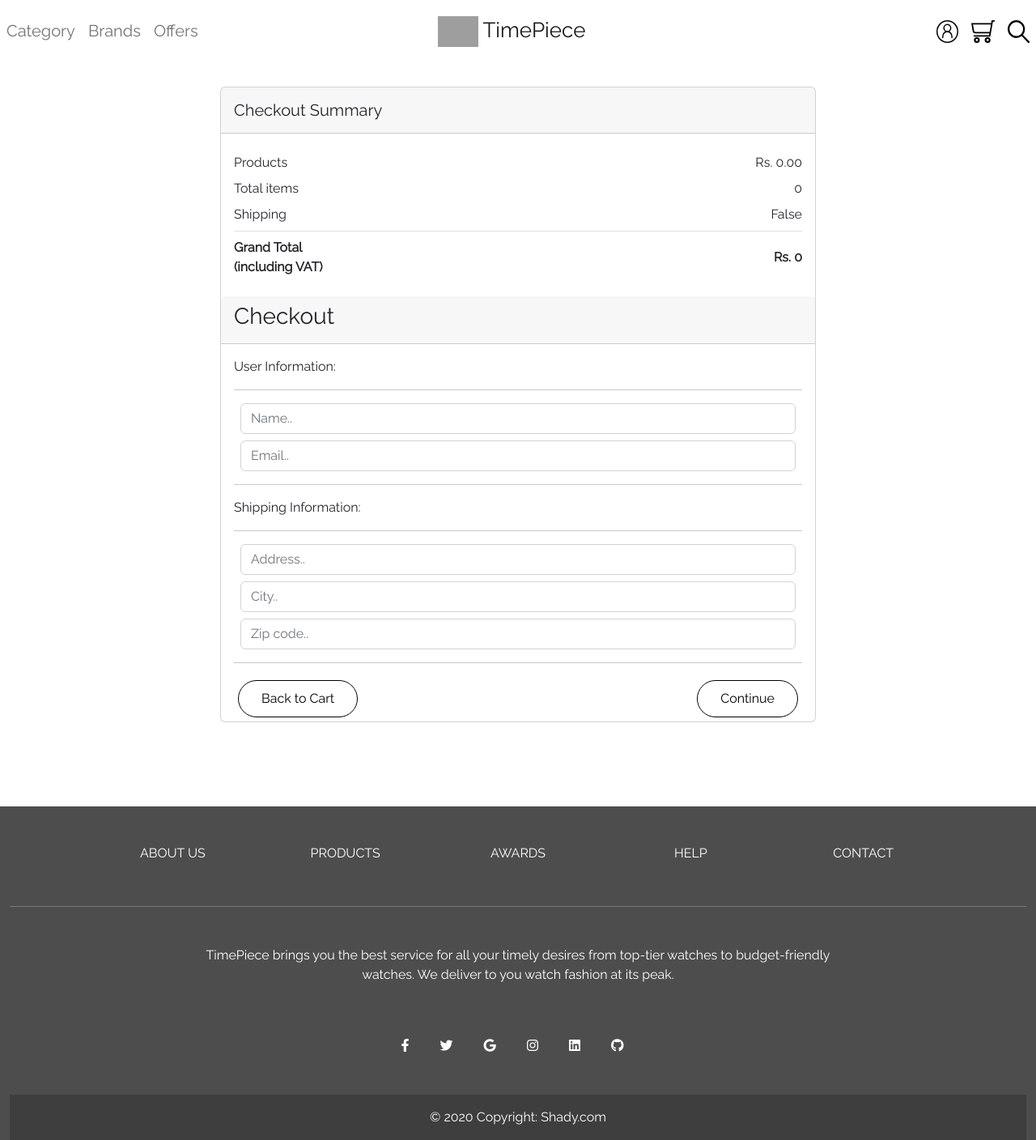
After one commit to RahulShakya7/TimePiece, a Django app: page /checkout/ in a window 1280 px wide. The commit adds this page. Shown: the whole page at 81% size. Run offline with Django 4.2, Linux system fonts and the light colour scheme; some libraries are stand-ins or nearby versions; grey boxes are pictures that could not be loaded.

Commit message:
cart done

```diff
--- /dev/null
+++ b/Timepiece/shop/templates/shop/checkout.html
@@ -0,0 +1,148 @@
+{% extends 'shop/main.html' %}
+{% load static %}
+
+{% block content %}
+<script src="https://unpkg.com/@popperjs/core@2"></script>
+<link href="https://cdn.jsdelivr.net/npm/bootstrap@5.2.0/dist/css/bootstrap.min.css" rel="stylesheet" integrity="sha384-gH2yIJqKdNHPEq0n4Mqa/HGKIhSkIHeL5AyhkYV8i59U5AR6csBvApHHNl/vI1Bx" crossorigin="anonymous">
+
+<section class="h-100 gradient-custom">
+  <div class="container py-2">
+    <div class="row d-flex justify-content-center my-4">
+      <div class="col-md-8">
+        <div class="card mb-4">
+          <div class="card-header py-3">
+            <h5 class="mb-0">Checkout Summary</h5>
+          </div>
+          <div class="card-body">
+            <ul class="list-group list-group-flush">
+              <li
+                class="list-group-item d-flex justify-content-between align-items-center border-0 px-0 pb-0">
+                Products
+                <span>Rs. {{ order.get_cart_total|floatformat:2 }}</span>
+              </li>
+              <li
+                class="list-group-item d-flex justify-content-between align-items-center border-0 px-0 pb-0">
+                Total items
+                <span>{{ order.get_cart_items }}</span>
+              </li>
+              <li class="list-group-item d-flex justify-content-between align-items-center px-0">
+                Shipping
+                <span>{{ order.shipping }}</span>
+              </li>
+              <li
+                class="list-group-item d-flex justify-content-between align-items-center border-0 px-0">
+                <div>
+                  <strong>Grand Total</strong>
+                  <strong>
+                    <p class="mb-0">(including VAT)</p>
+                  </strong>
+                </div>
+                <span><strong>Rs. {{ order.get_cart_total }}</strong></span>
+              </li>
+            </ul>
+          </div>
+          <div class="col">
+            <div class="card-header">
+              <h3>Checkout</h3>
+            </div>
+            <div class="card-body" id="form-wrapper">
+              <form id="form">
+                <div id="user-info">
+                  <p>User Information:</p>
+                  <hr>
+                  <div class="form-field m-2 ">
+                    <input required class="form-control" type="text" name="name" placeholder="Name..">
+                  </div>
+                  <div class="form-field m-2">
+                    <input required class="form-control" type="email" name="email" placeholder="Email..">
+                  </div>
+                </div>
+
+                <div id="shipping-info m-2">
+                  <hr>
+                  <p>Shipping Information:</p>
+                  <hr>
+                  <div class="form-field m-2">
+                    <input class="form-control" type="text" name="address" placeholder="Address..">
+                  </div>
+                  <div class="form-field m-2">
+                    <input class="form-control" type="text" name="city" placeholder="City..">
+                  </div>
+                  <div class="form-field m-2">
+                    <input class="form-control" type="text" name="zipcode" placeholder="Zip code..">
+                  </div>
+                </div>
+
+                <hr>
+                <a  style="float:left; margin:5px;" class="btn btn-success" href="{% url 'cart' %}">Back to Cart</a>
+                <input style="float:right; margin:5px;" id="form-button" class="btn btn-success btn-block" type="submit" value="Continue">
+              </form>
+            </div>
+          </div>
+          <div class="box-element visually-hidden" id="payment-info">
+            <div class="card mb-4">
+              <div class="card-body">
+                  <p><strong>We accept</strong></p>
+                  <img class="me-2" width="45px"
+                  src="https://mdbcdn.b-cdn.net/wp-content/plugins/woocommerce-gateway-stripe/assets/images/visa.svg"
+                  alt="Visa" />
+                  <img class="me-2" width="45px"
+                  src="https://mdbcdn.b-cdn.net/wp-content/plugins/woocommerce-gateway-stripe/assets/images/mastercard.svg"
+                  alt="Mastercard" />
+                  <img class="me-2" width="45px"
+                  src="https://laz-img-cdn.alicdn.com/tfs/TB1EdzsDuT2gK0jSZFvXXXnFXXa-160-160.png"
+                  alt="Esewa" />
+                  <img class="me-2" width="45px"
+                  src="https://img.alicdn.com/imgextra/i3/O1CN01GaQVms1nW11zYRPE8_!!6000000005096-2-tps-80-80.png"
+                  alt="IME Pay" />
+              </div>
+              <div class="me-auto ms-auto mb-4">
+                <button class = "btn btn-primary mt-3" id="make-payment">Make Payment</button>
+              </div>
+            </div>
+          </div>
+        </div>
+      </div>
+    </div>
+  </div>
+</section>
+
+<script text="text/javascript">
+    var shipping = '{{ order.shipping }}'
+
+    if(shipping == 'False'){
+      document.getElementById('shipping-info').innerHTML = ''
+    }
+
+    if(user != 'AnonymousUser'){
+      document.getElementById('user-info').innerHTML = ''
+    }
+
+    if(shipping == 'False' && user != 'AnonymousUser'){
+      //Hide checckout summary form
+      document.getElementById('form-wrapper').classList.add('visually-hidden')
+      //Logged in user buys
+      document.getElementById('payment-info').classList.add('visually-hidden')
+    }
+
+    var form = document.getElementById('form')
+    form.addEventListener('submit', function(e){
+      e.preventDefault()
+      console.log('form submitted')
+      document.getElementById('form-button').classList.add("visually-hidden");
+      document.getElementById('payment-info').classList.remove("visually-hidden");
+    })
+
+    document.getElementById('payment-info').addEventListener('click', function(e){
+      submitFormData()
+    })
+
+    function submitFormData(){
+      console.log("data submitted")
+    }
+</script>
+
+<script src="https://cdn.jsdelivr.net/npm/@popperjs/core@2.11.5/dist/umd/popper.min.js" integrity="sha384-Xe+8cL9oJa6tN/veChSP7q+mnSPaj5Bcu9mPX5F5xIGE0DVittaqT5lorf0EI7Vk" crossorigin="anonymous"></script>
+<script src="https://cdn.jsdelivr.net/npm/bootstrap@5.2.0/dist/js/bootstrap.min.js" integrity="sha384-ODmDIVzN+pFdexxHEHFBQH3/9/vQ9uori45z4JjnFsRydbmQbmL5t1tQ0culUzyK" crossorigin="anonymous"></script>
+
+{% endblock content %}
--- a/Timepiece/shop/templates/shop/home.html
+++ b/Timepiece/shop/templates/shop/home.html
@@ -137,9 +137,8 @@
 
   <!-- <script href="index.js"></script>
   <script href="jquery-3.6.0.js"></script> -->
-  <script type="text/javascript"> var user = '{{ request.user }}' </script>
+
   <script src="https://unpkg.com/isotope-layout@3/dist/isotope.pkgd.js"></script>
-
   <script src="https://cdn.jsdelivr.net/npm/@popperjs/core@2.11.5/dist/umd/popper.min.js" integrity="sha384-Xe+8cL9oJa6tN/veChSP7q+mnSPaj5Bcu9mPX5F5xIGE0DVittaqT5lorf0EI7Vk" crossorigin="anonymous"></script>
   <script src="https://cdn.jsdelivr.net/npm/bootstrap@5.2.0/dist/js/bootstrap.min.js" integrity="sha384-ODmDIVzN+pFdexxHEHFBQH3/9/vQ9uori45z4JjnFsRydbmQbmL5t1tQ0culUzyK" crossorigin="anonymous"></script>
 
--- a/Timepiece/shop/templates/shop/main.html
+++ b/Timepiece/shop/templates/shop/main.html
@@ -11,6 +11,27 @@
     <link href="https://cdnjs.cloudflare.com/ajax/libs/font-awesome/6.1.1/css/all.min.css" rel="stylesheet">
     <link href="https://fonts.googleapis.com/css2?family=Raleway&display=swap" rel="stylesheet">
     <link href="https://cdn.jsdelivr.net/npm/bootstrap@5.2.0/dist/css/bootstrap.min.css" rel="stylesheet" integrity="sha384-gH2yIJqKdNHPEq0n4Mqa/HGKIhSkIHeL5AyhkYV8i59U5AR6csBvApHHNl/vI1Bx" crossorigin="anonymous">
+
+    <script type="text/javascript">
+        var user = '{{ request.user }}'
+
+        function getCookie(name) {
+                let cookieValue = null;
+                if (document.cookie && document.cookie !== '') {
+                    const cookies = document.cookie.split(';');
+                    for (let i = 0; i < cookies.length; i++) {
+                        const cookie = cookies[i].trim();
+                        // Does this cookie string begin with the name we want?
+                        if (cookie.substring(0, name.length + 1) === (name + '=')) {
+                            cookieValue = decodeURIComponent(cookie.substring(name.length + 1));
+                            break;
+                    }
+                }
+            }
+            return cookieValue;
+        }
+        const csrftoken = getCookie('csrftoken');
+    </script>
 </head>
 <body>
 
@@ -54,6 +75,7 @@
 
         <li class="nav-item">
           <a class="nav-link" href="/cart"><img src="{% static 'images/navicons/cart.svg' %}" alt=""></a>
+          <!-- <p id="cart-total">0</p> -->
         </li>
 
         <li class="nav-item active">
@@ -177,6 +199,8 @@
   <!-- Footer end -->
 
   <script type="text/javascript" src="{% static 'js/cart.js' %}"></script>
+
+
   <script src="https://unpkg.com/isotope-layout@3/dist/isotope.pkgd.js"></script>
   <script src="https://cdn.jsdelivr.net/npm/bootstrap@5.2.0/dist/js/bootstrap.bundle.min.js" integrity="sha384-A3rJD856KowSb7dwlZdYEkO39Gagi7vIsF0jrRAoQmDKKtQBHUuLZ9AsSv4jD4Xa" crossorigin="anonymous"></script>
   <script src="https://code.jquery.com/jquery-3.3.1.slim.min.js" integrity="sha384-q8i/X+965DzO0rT7abK41JStQIAqVgRVzpbzo5smXKp4YfRvH+8abtTE1Pi6jizo" crossorigin="anonymous"></script>
--- a/Timepiece/shop/urls.py
+++ b/Timepiece/shop/urls.py
@@ -4,7 +4,8 @@ from . import views
 urlpatterns = [
     path('', views.home, name="home"),
     path('cart/', views.cart, name="cart"),
+    path('checkout/', views.checkout, name="checkout"),
     path('category/', views.category, name="category"),
     path('login', views.login, name="login"),
-    path('update_item/', views.updateItem, name="update_item"),
+    path('update_item/', views.updateItem, name="update"),
 ]
--- a/Timepiece/shop/views.py
+++ b/Timepiece/shop/views.py
@@ -1,11 +1,25 @@
+from multiprocessing import context
 from django.shortcuts import render
 from django.http import JsonResponse
 from .models import *
+import json
 
 # Create your views here.
 def home(request):
+    if request.user.is_authenticated:
+        customer = request.user.customer
+        order, created = Order.objects.get_or_create(customer=customer, complete=False)
+        items = order.orderitem_set.all()
+        cartItems = order.get_cart_items
+    else:
+        items = []
+        order = {'get_cart_total': 0, 'get_cart_items': 0, 'shipping': False}
+        cartItems = order['get_cart_items']
+
+    context = {'items': items, 'order': order}
+
     products = Product.objects.all()
-    context = {'products': products}
+    context = {'products': products, 'cartItems': cartItems}
     return render(request, 'shop/home.html', context)
 
 def category(request):
@@ -21,13 +35,51 @@ def cart(request):
         customer = request.user.customer
         order, created = Order.objects.get_or_create(customer=customer, complete=False)
         items = order.orderitem_set.all()
+        cartItems = order.get_cart_items
     else:
         items = []
-        order = {'get_cart_total': 0, 'get_cart_items': 0}
+        order = {'get_cart_total': 0, 'get_cart_items': 0, 'shipping': False}
+        cartItems = order['get_cart_items']
 
-    context = {'items': items, 'order': order}
+    context = {'items': items, 'order': order, 'cartItems': cartItems}
 
     return render(request, 'shop/cart.html', context)
 
 def updateItem(request):
-    return JsonResponse('Item added', safe=False)
+    data = json.loads(request.body)
+    productId = data['productId']
+    action = data['action']
+    print('Action:', action)
+    print('Product:', productId)
+
+    customer = request.user.customer
+    product = Product.objects.get(id=productId)
+    order, created = Order.objects.get_or_create(customer=customer, complete=False)
+    orderItem, created = OrderItem.objects.get_or_create(order=order, product=product)
+
+    if action == 'add':
+        orderItem.quantity = (orderItem.quantity + 1)
+    elif action == 'remove':
+        orderItem.quantity = (orderItem.quantity - 1)
+
+    orderItem.save()
+
+    if orderItem.quantity <= 0:
+        orderItem.delete()
+
+    return JsonResponse('Item was Added', safe=False)
+
+def checkout(request):
+    if request.user.is_authenticated:
+        customer = request.user.customer
+        order, created = Order.objects.get_or_create(customer=customer, complete=False)
+        items = order.orderitem_set.all()
+        cartItems = order.get_cart_items
+    else:
+        items=[]
+        order={'get_cart_total':0, 'get_cart_items': 0, 'shipping': False}
+        cartItems = order['get_cart_items']
+
+    context = {'items':items, 'order':order, 'cartItems': cartItems}
+
+    return render(request, 'shop/checkout.html', context)
--- a/Timepiece/static/js/cart.js
+++ b/Timepiece/static/js/cart.js
@@ -8,7 +8,7 @@ for (i = 0; i < updateBtns.length; i++){
 
         console.log('USER:', user)
         if (user == 'AnonymousUser'){
-            console.log('User not indentified')
+            console.log('Not logged In')
         } else {
             updateUserOrder(productId, action)
         }
@@ -16,5 +16,24 @@ for (i = 0; i < updateBtns.length; i++){
 }
 
 function updateUserOrder(productId, action){
-    console.log('User is authorized: Sending data...')
+    var url = '/update_item/'
+    console.log('URL:', url)
+
+    fetch(url, {
+        method: 'POST',
+        headers: {
+            'Content-Type': 'application/json',
+            'X-CSRFToken': csrftoken,
+        },
+        body: JSON.stringify({'productId': productId, 'action': action})
+    })
+
+    .then((response) => {
+        return response.json();
+    })
+
+    .then((data) => {
+        console.log('data:', data)
+        location.reload()
+    })
 }
```
Also changed, not shown: Timepiece/shop/models.py (+10 -1 lines), Timepiece/shop/templates/shop/cart.html (+24 -19 lines), Timepiece/static/css/main.css (+10 -0 lines), Timepiece/shop/migrations/0003_alter_product_digi.py (added), Timepiece/static/images/down.png (added), Timepiece/static/images/navicons/down.png (added), Timepiece/static/images/navicons/up.png (added), Timepiece/static/images/products/Bremont_39931_5502-BK-R-S_Front_Crown_107-clipped_JG_msbAbIS.jpg (added), Timepiece/static/images/products/Rolex-Submariner-116613-10-10-ROL-82DYGP-a8ea7c23976b_a65adff4-30cd-469c-8f3c-812617e59468_2048x.jpg (added), Timepiece/static/images/up.png (added).
